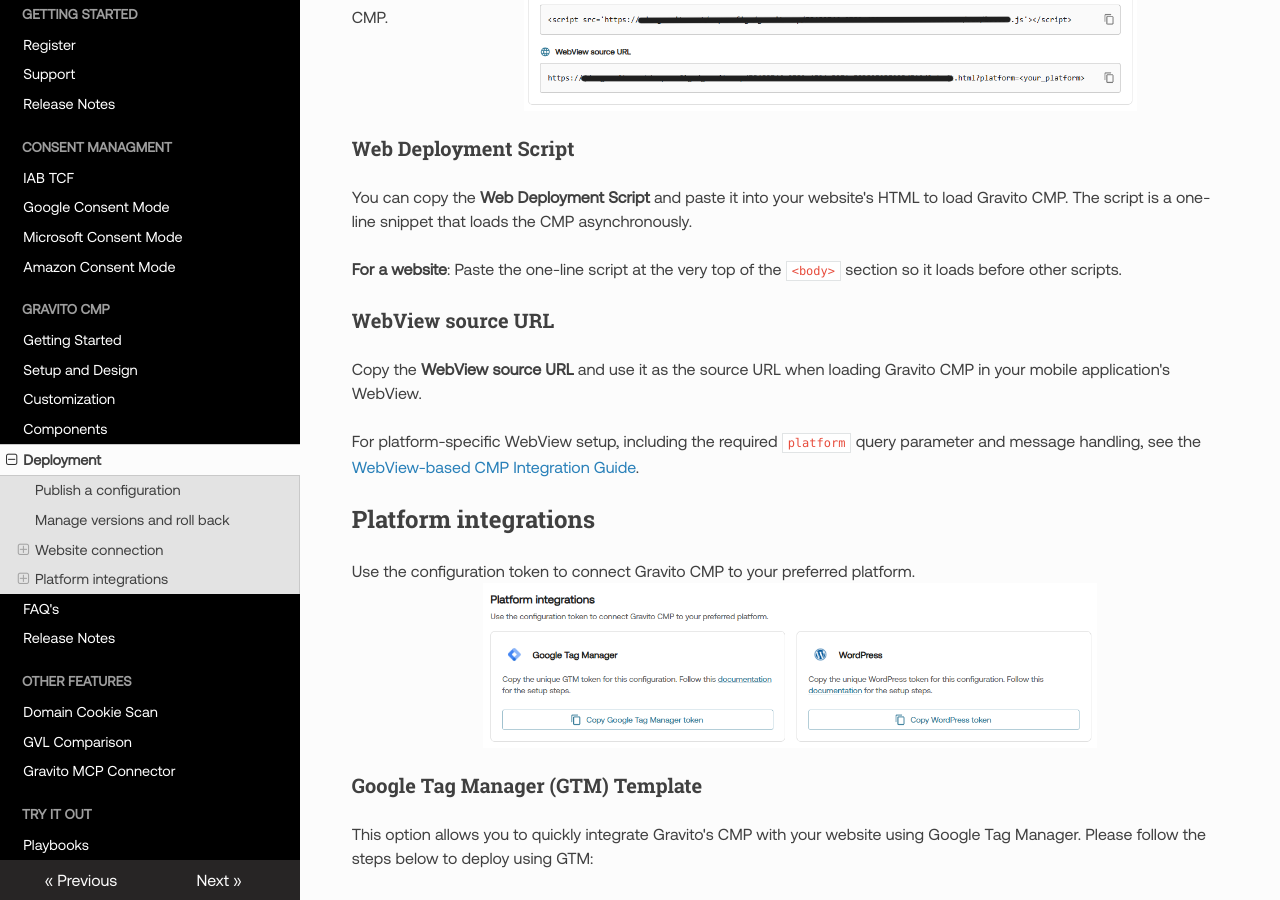
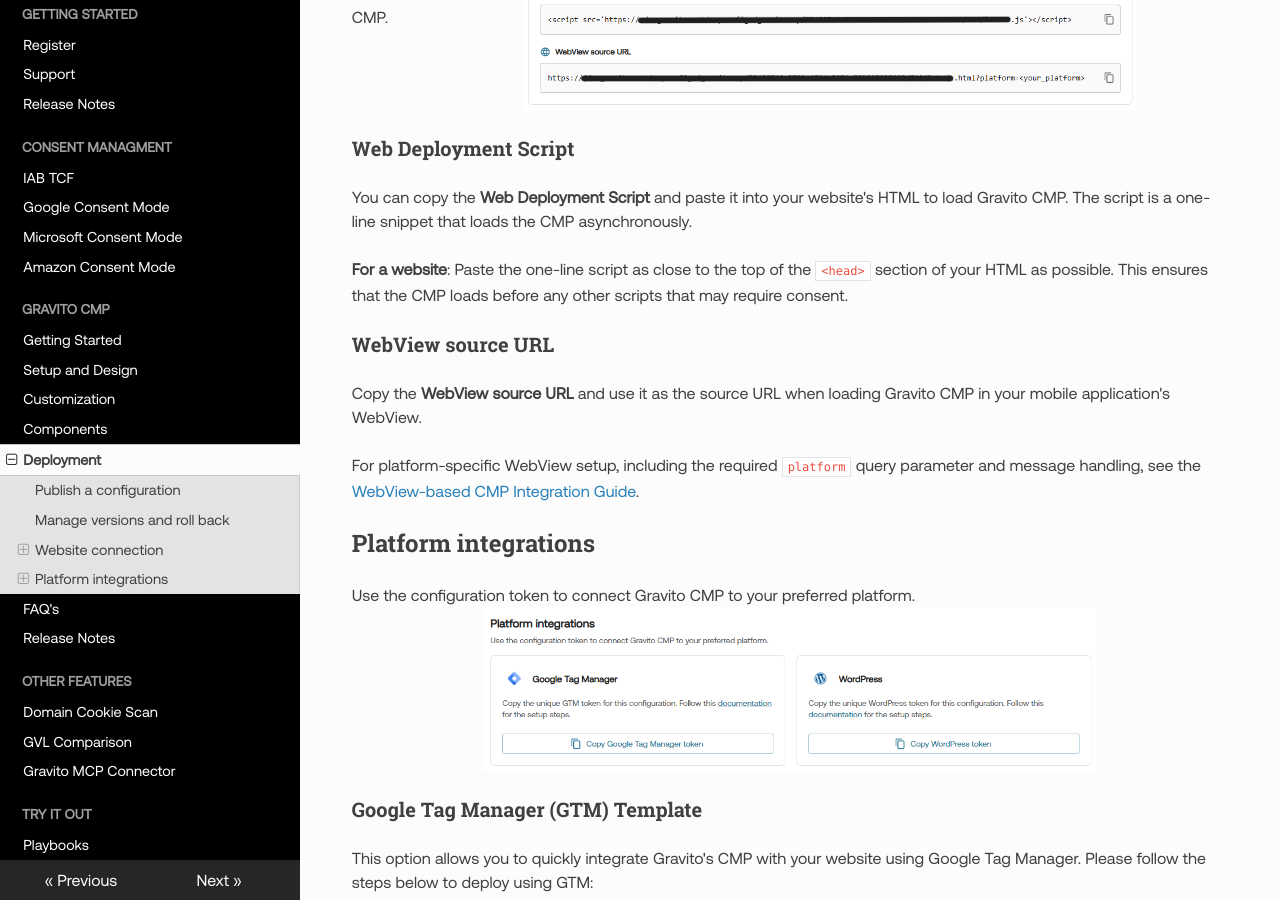
Before and after one commit to GravitoLtd/gravitoltd.github.io, an MkDocs documentation site: the page built from docs/Gravito_V6_CMP/Deployment.md, in a window 1280 px wide and 900 px high, scrolled down 2160 px. Built offline with MkDocs 1.6.1, drawn with Linux system fonts in a browser that asks for light colours; nearby versions of some CDN libraries; comment, search, counter and statistics services are not loaded.

Commit message:
Update deployment script placement instructions for better loading behavior

```diff
--- a/docs/Gravito_V6_CMP/Deployment.md
+++ b/docs/Gravito_V6_CMP/Deployment.md
@@ -44,7 +44,7 @@
 
 You can copy the **Web Deployment Script** and paste it into your website's HTML to load Gravito CMP. The script is a one-line snippet that loads the CMP asynchronously.
 
-**For a website**: Paste the one-line script at the very top of the `<body>` section so it loads before other scripts.
+**For a website**: Paste the one-line script as close to the top of the `<head>` section of your HTML as possible. This ensures that the CMP loads before any other scripts that may require consent.
 
 ### WebView source URL
 
```
